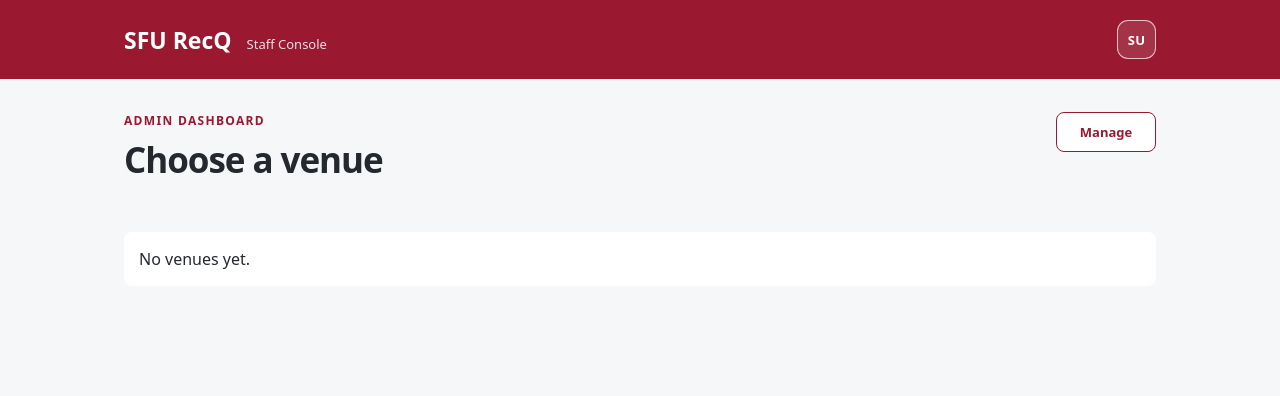
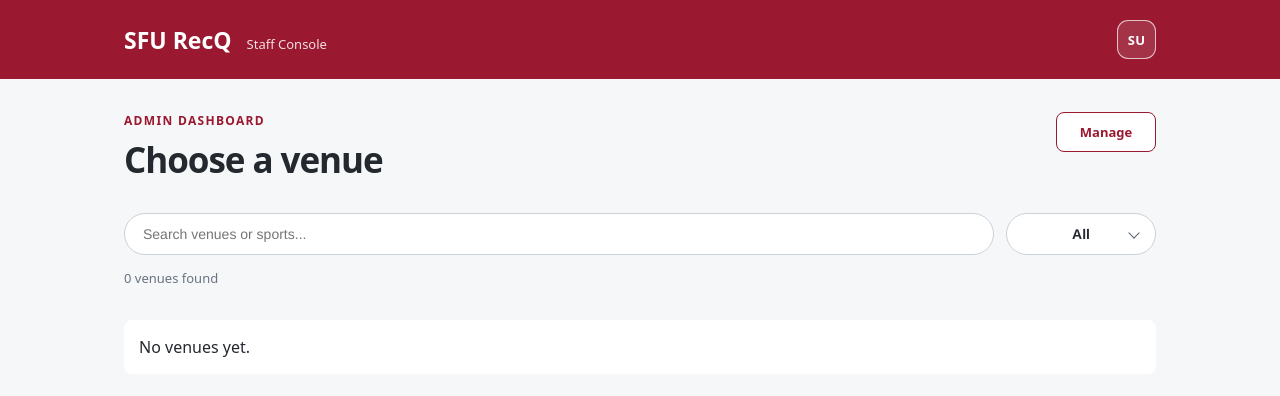
Before and after one commit to boeighty2/cmpt276-RecQ, a Spring Boot app: page /admin/courts in a window 1280 px wide. Shown: the top 396 px of the page. Run offline with Spring Boot 4, Linux system fonts and the light colour scheme; the visitor is signed in with stand-in values (Sample User, id 1); data that the repository does not hold is empty; some of the project's set-up classes (security, data sources, template engines, error pages and the like) are left out, and stand-ins take their place.

Commit message:
feat(epic3): add venue and sport search and status filtering

```diff
--- a/src/main/resources/templates/admin/venues.html
+++ b/src/main/resources/templates/admin/venues.html
@@ -5,6 +5,74 @@
     <meta name="viewport" content="width=device-width, initial-scale=1">
     <title>RecQ | Choose a Venue</title>
     <link rel="stylesheet" th:href="@{/css/epic3.css}" href="/css/epic3.css">
+    <style>
+        .venue-filter-bar {
+            display: flex;
+            align-items: center;
+            gap: 12px;
+            margin-top: 22px;
+        }
+        .venue-filter-bar input,
+        .venue-filter-bar select {
+            box-sizing: border-box;
+            padding: 12px 18px;
+            border: 1px solid #cbd2da;
+            border-radius: 999px;
+            background-color: #fff;
+            color: #24292f;
+            font-family: "Avenir Next", "Helvetica Neue", Arial, sans-serif;
+            font-size: 14px;
+        }
+        .venue-filter-bar input {
+            flex: 1;
+            min-width: 0;
+            font-weight: 400;
+        }
+        .venue-filter-status {
+            position: relative;
+            flex: 0 0 150px;
+        }
+        .venue-filter-bar select {
+            display: block;
+            width: 100%;
+            padding: 12px 36px;
+            appearance: none;
+            -webkit-appearance: none;
+            text-align: center;
+            text-align-last: center;
+            font-weight: 600;
+            cursor: pointer;
+        }
+        .venue-filter-status::after {
+            content: "";
+            position: absolute;
+            right: 18px;
+            top: calc(50% - 5px);
+            width: 7px;
+            height: 7px;
+            border-right: 1.5px solid #59636f;
+            border-bottom: 1.5px solid #59636f;
+            transform: rotate(45deg);
+            pointer-events: none;
+        }
+        .venue-filter-bar input:focus-visible,
+        .venue-filter-bar select:focus-visible {
+            outline: 2px solid #9a1830;
+            outline-offset: 2px;
+        }
+        .venue-filter-count {
+            margin: 14px 0 -10px;
+            color: #697381;
+            font-size: 13px;
+        }
+        @media (max-width: 560px) {
+            .venue-filter-bar {
+                flex-direction: column;
+                align-items: stretch;
+            }
+            .venue-filter-status { flex-basis: auto; width: 100%; }
+        }
+    </style>
 </head>
 <body>
 <header class="site-header"><div class="wrap header-inner"><div class="brand">SFU <strong>RecQ</strong><span class="brand-sub">Staff Console</span></div><div class="header-actions"><div th:replace="~{admin/fragments/staff-menu :: menu}"></div></div></div></header>
@@ -12,10 +80,22 @@
     <div class="page-heading"><div><p class="eyebrow">ADMIN DASHBOARD</p><h1>Choose a venue</h1></div><div class="venue-top-actions"><button id="home-manage-toggle" class="manage-toggle" type="button" aria-expanded="false" aria-controls="home-add-sport">Manage</button><a id="home-add-sport" class="action-link home-config-control" hidden th:href="@{/admin/courts/new}">+ Add Sport</a></div></div>
     <div class="flash success" role="status" th:if="${success}" th:text="${success}"></div>
     <div class="flash error" role="alert" th:if="${error}" th:text="${error}"></div>
+    <div class="venue-filter-bar">
+        <input type="search" id="venue-search" placeholder="Search venues or sports..."
+               aria-label="Search venues or sports" autocomplete="off">
+        <div class="venue-filter-status">
+            <select id="sport-status-filter" aria-label="Filter by sport status">
+                <option value="all">All</option>
+                <option value="open">Open</option>
+                <option value="closed">Closed</option>
+            </select>
+        </div>
+    </div>
+    <p class="venue-filter-count" id="venue-filter-count" aria-live="polite"></p>
     <section class="tile-grid" aria-label="Gym selection">
         <article class="tile venue-tile" th:each="venue : ${venues}">
             <div class="venue-title-row">
-                <h2 th:text="${venue.name()}">Demo Gym A</h2>
+                <h2 th:text="${venue.name()}">Gym A</h2>
                 <button type="button" class="rename-open-btn home-config-control" hidden
                         th:attr="data-rename-venue=${venue.name()},aria-label=${'Rename ' + venue.name()}">Rename</button>
             </div>
@@ -33,6 +113,7 @@
         </article>
     </section>
     <p class="empty" th:if="${#lists.isEmpty(venues)}">No venues yet.</p>
+    <p class="empty" id="venue-filter-empty" style="display:none" role="status">No matching venues or sports.</p>
 </main>
 <dialog id="rename-venue-dialog" class="epic-modal" aria-labelledby="rename-venue-title">
     <form th:action="@{/admin/courts/venue/rename}" method="post">
@@ -94,5 +175,51 @@
     });
 }());
 </script>
+<script>
+(function () {
+    const search = document.getElementById('venue-search');
+    const statusFilter = document.getElementById('sport-status-filter');
+    const venues = document.querySelectorAll('.venue-tile');
+    const count = document.getElementById('venue-filter-count');
+    const emptyMessage = document.getElementById('venue-filter-empty');
+
+    function normalize(text) {
+        return text.toLowerCase().replace(/\s+/g, '');
+    }
+
+    function applyFilters() {
+        const keyword = normalize(search.value);
+        const selectedStatus = statusFilter.value;
+        let visibleVenues = 0;
+
+        venues.forEach(venue => {
+            const venueName = normalize(venue.querySelector('h2').textContent);
+            const venueMatches = venueName.includes(keyword);
+            let visibleSports = 0;
+
+            venue.querySelectorAll('.sport-pill').forEach(sport => {
+                const nameMatches = venueMatches || normalize(sport.textContent).includes(keyword);
+                const statusMatches = selectedStatus === 'all' ||
+                    sport.classList.contains('sport-pill-' + selectedStatus);
+                const visible = nameMatches && statusMatches;
+
+                sport.style.display = visible ? '' : 'none';
+                if (visible) visibleSports++;
+            });
+
+            const visible = visibleSports > 0;
+            venue.style.display = visible ? '' : 'none';
+            if (visible) visibleVenues++;
+        });
+
+        count.textContent = visibleVenues + (visibleVenues === 1 ? ' venue found' : ' venues found');
+        emptyMessage.style.display = venues.length > 0 && visibleVenues === 0 ? '' : 'none';
+    }
+
+    search.addEventListener('input', applyFilters);
+    statusFilter.addEventListener('change', applyFilters);
+    applyFilters();
+}());
+</script>
 </body>
 </html>
```
Also changed, not shown: docs/EPIC3.md (deleted, +0 -69 lines).
